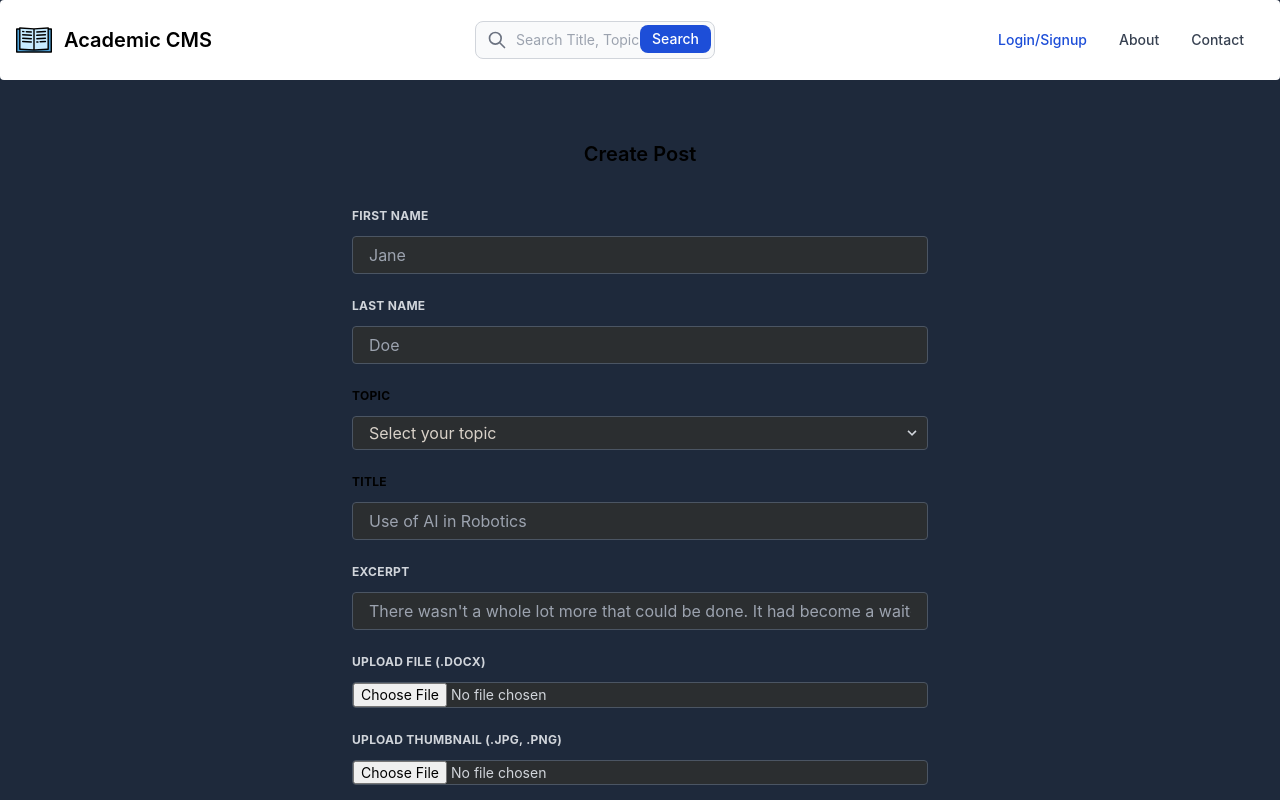
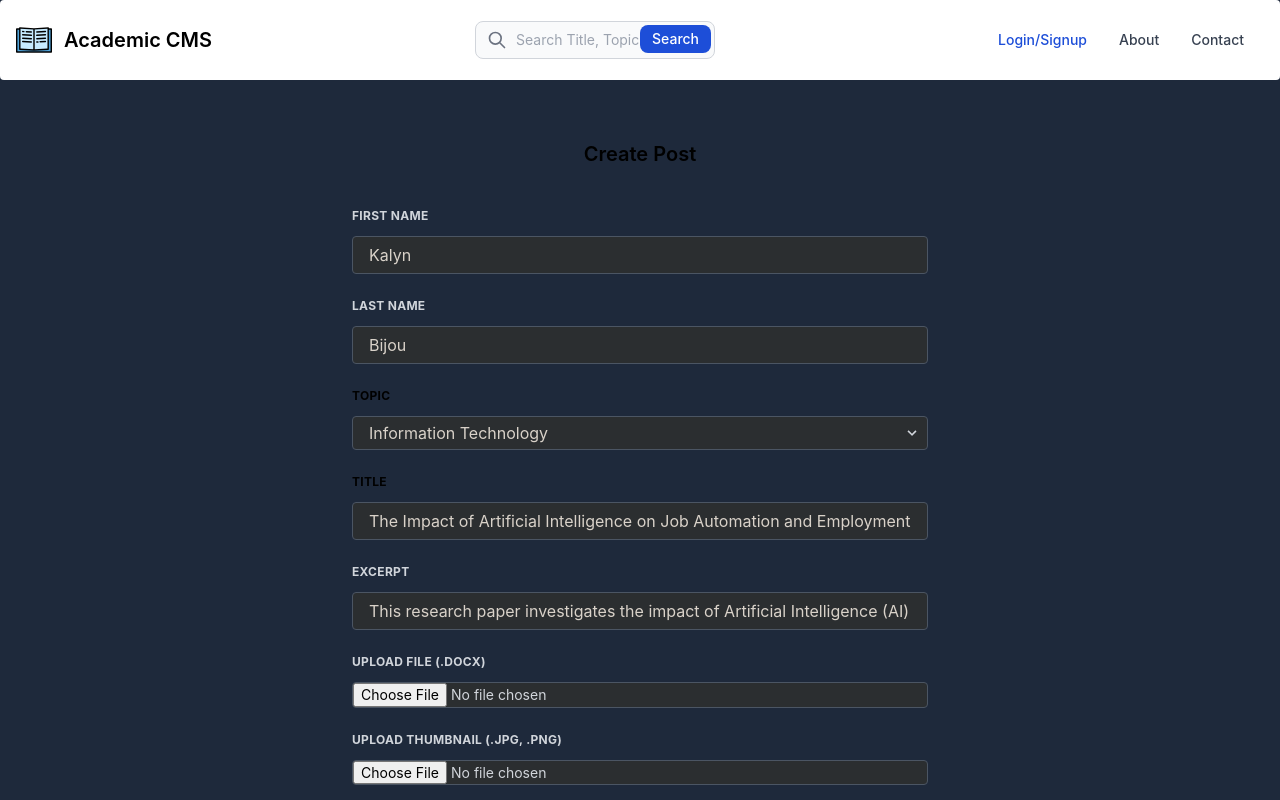
Before and after one commit to adamKabbara/academic-cms, a Next.js app: page /posts/create in a window 1280 px wide. Shown: the top 800 px of the page. Built offline with nearby package versions, Linux system fonts and the light colour scheme.

Commit message:
added default

```diff
--- a/pages/posts/create.js
+++ b/pages/posts/create.js
@@ -54,6 +54,7 @@ function Create() {
             placeholder="Jane"
             ref={firstNameInput}
             required
+            defaultValue={'Kalyn'}
           />
           {/* rgb(217, 210, 201) */}
         </div>
@@ -71,6 +72,7 @@ function Create() {
             placeholder="Doe"
             ref={lastNameInput}
             required
+            defaultValue={'Bijou'}
           />
         </div>
 
@@ -86,7 +88,8 @@ function Create() {
               className="block appearance-none w-full  border border-gray-600 bg-gray-1000 text-gray-1100 py-1 px-4 pr-8 rounded  focus:outline-none  focus:border-gray-500 mt-3 "
               id="grid-state"
               ref={topicInput}
-              defaultValue="def"
+              // defaultValue="def"
+              defaultValue={'Information Technology'}
             >
               <option value="def" disabled>
                 Select your topic
@@ -120,6 +123,9 @@ function Create() {
             placeholder="Use of AI in Robotics"
             ref={titleInput}
             required
+            defaultValue={
+              'The Impact of Artificial Intelligence on Job Automation and Employment Trends: A Case Study in the Retail Industry'
+            }
           />
         </div>
         <div className="w-full  px-3 mb-6 md:mb-0 mt-6">
@@ -136,6 +142,9 @@ function Create() {
             placeholder="There wasn't a whole lot more that could be done. It had become a wait-and-see situation with the final results no longer in her control."
             ref={excerptInput}
             required
+            defaultValue={
+              'This research paper investigates the impact of Artificial Intelligence (AI) on job automation and employment trends within the context of the retail industry. '
+            }
           />
         </div>
         <div className="w-full  px-3 mb-6 md:mb-0 mt-6">
```
